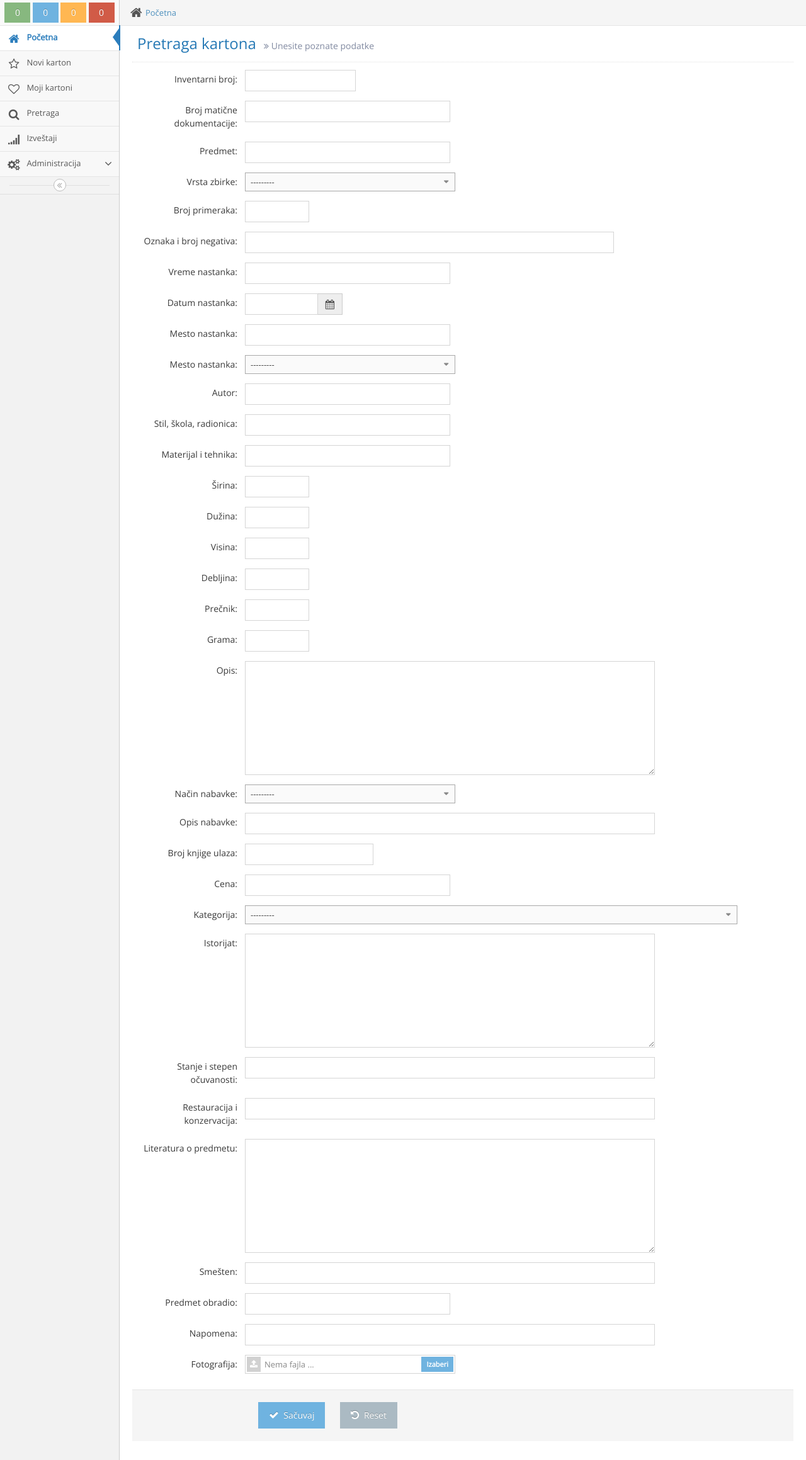
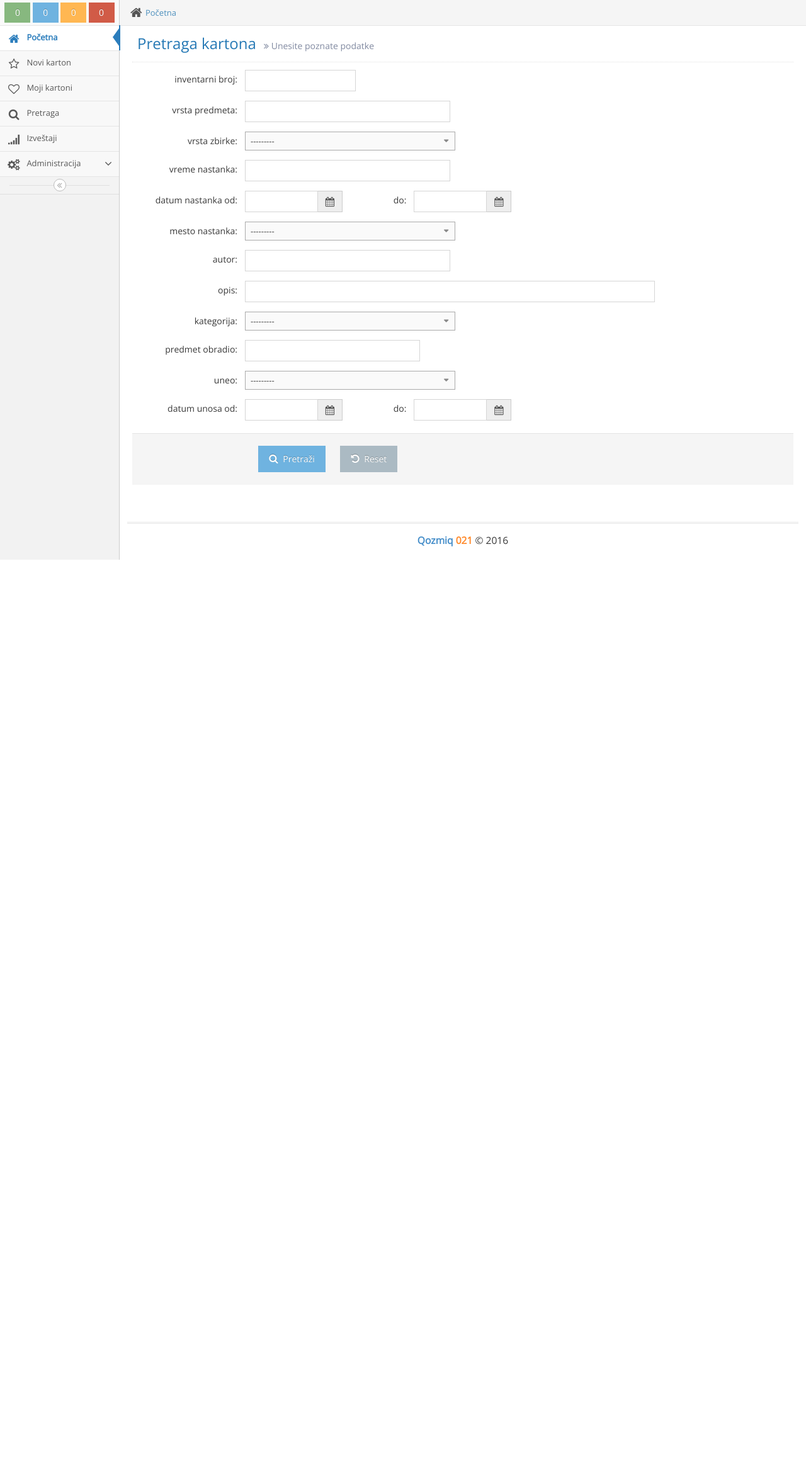
Before and after one commit to mbranko/kartonpmv, a Django app: page /pretraga/ in a window 1280 px wide. Shown: the part 45-2364 px from the top of the page at 63% size. After the commit the page ends 934 px from the top, so only its background shows below. Run offline with Django 3.2, Linux system fonts and the light colour scheme; a user stored in the database is signed in; tables that the repository leaves empty hold one stand-in row (values such as "Sample post"); parts of the project's set-up code (start-up, migrations or seed data) failed here and were passed over; some libraries are stand-ins or nearby versions.

Commit message:
Pretraga i prikaz 'moji kartoni'.

```diff
--- a/osnovni/forms.py
+++ b/osnovni/forms.py
@@ -1,7 +1,8 @@
 #!/usr/bin/env python
 # -*- coding: utf-8 -*-
 
-from django.forms import *
+from django.forms import IntegerField, CharField, ModelChoiceField, DateField, Textarea, DateInput, HiddenInput, \
+    ModelForm, Form
 from osnovni.models import MuzejskiPredmet, VrstaZbirke, KategorijaPredmeta
 from orgsema.models import NaseljenoMesto, Radnik
 
@@ -22,16 +23,16 @@ class PredmetForm(ModelForm):
 
 class PredmetSearchForm(Form):
     inv_br = IntegerField(label=u'inventarni broj', min_value=1, required=False)
-    br_mat_dok = CharField(label=u'broj matične dokumentacije', required=False)
     vrsta_predmeta = CharField(label=u'vrsta predmeta', required=False)
     vrsta_zbirke = ModelChoiceField(queryset=VrstaZbirke.objects.all(), label=u'vrsta zbirke', required=False)
     vreme_nastanka = CharField(label=u'vreme nastanka', required=False)
-    datum_nastanka1 = DateField(label=u'datum nastanka od', required=False)
-    datum_nastanka2 = DateField(label=u'datum nastanka do', required=False)
+    datum_nastanka1 = DateField(widget=DateInput(format='%d.%m.%Y.'), input_formats=('%d.%m.%Y.',), label=u'datum nastanka od', required=False)
+    datum_nastanka2 = DateField(widget=DateInput(format='%d.%m.%Y.'), input_formats=('%d.%m.%Y.',), label=u'do', required=False)
     mesto_nastanka = ModelChoiceField(queryset=NaseljenoMesto.objects.all(), label=u'mesto nastanka', required=False)
     opis = CharField(label=u'opis', required=False)
+    autor = CharField(label=u'autor', required=False)
     kategorija = ModelChoiceField(queryset=KategorijaPredmeta.objects.all(), label=u'kategorija', required=False)
     obradio = CharField(label=u'predmet obradio', required=False)
-    uneo = ModelChoiceField(queryset=Radnik.objects.all(), required=False, label=u'karton uneo')
-    datum_unosa1 = DateField(label=u'datum unosa od', required=False)
-    datum_unosa2 = DateField(label=u'datum unosa do', required=False)
+    uneo = ModelChoiceField(queryset=Radnik.objects.all(), label=u'uneo', required=False)
+    datum_unosa1 = DateField(widget=DateInput(format='%d.%m.%Y.'), input_formats=('%d.%m.%Y.',), label=u'datum unosa od', required=False)
+    datum_unosa2 = DateField(widget=DateInput(format='%d.%m.%Y.'), input_formats=('%d.%m.%Y.',), label=u'do', required=False)
--- a/osnovni/models.py
+++ b/osnovni/models.py
@@ -102,8 +102,8 @@ class MuzejskiPredmet(models.Model):
     napomena = models.CharField(u'napomena', max_length=2000, blank=True, null=True)
     br_protokola = models.CharField(u'broj delovodnog protokola', max_length=50, blank=True, null=True)
     br_racuna = models.CharField(u'broj računa', max_length=50, blank=True, null=True)
-    datum_kreiranja = models.DateField(u'datum upisa')
-    kreirao = models.ForeignKey(Radnik, verbose_name=u'kreator zapisa')
+    datum_kreiranja = models.DateField(u'datum unosa')
+    kreirao = models.ForeignKey(Radnik, verbose_name=u'zapis uneo')
     fotografija = models.FileField(verbose_name=u'fotografija', upload_to=get_path_fotografija, blank=True, null=True)
 
     def basepath(self):
--- /dev/null
+++ b/osnovni/templates/osnovni/pretraga.html
@@ -0,0 +1,191 @@
+{% extends "base.html" %}
+{% load widget_tweaks %}
+{% load label_class %}
+
+{% block pagetitle %}{{ pagetitle }}{% endblock %}
+{% block maintitle %}{{ maintitle }}{% endblock %}
+{% block titleinfo %}{{ titleinfo }}{% endblock %}
+
+{% block content %}
+
+<form class="form-horizontal" role="form" method="post">
+
+  {% csrf_token %}
+
+  <div class="form-group">
+    {{ form.inv_br|label_with_classes:"col-sm-2 control-label no-padding-right"}}
+    <div class="col-sm-5">
+      {{ form.inv_br|add_class:"col-xs-10 col-sm-5" }}
+    </div>
+  </div>
+
+  <div class="form-group">
+    {{ form.vrsta_predmeta|label_with_classes:"col-sm-2 control-label no-padding-right"}}
+    <div class="col-sm-9">
+      {{ form.vrsta_predmeta|add_class:"col-xs-10 col-sm-5" }}
+    </div>
+  </div>
+
+  <div class="form-group">
+    {{ form.vrsta_zbirke|label_with_classes:"col-sm-2 control-label no-padding-right"}}
+    <div class="col-sm-4">
+      {{ form.vrsta_zbirke|add_class:"chosen-select" }}
+    </div>
+  </div>
+
+  <div class="form-group">
+    {{ form.vreme_nastanka|label_with_classes:"col-sm-2 control-label no-padding-right"}}
+    <div class="col-sm-9">
+      {{ form.vreme_nastanka|add_class:"col-xs-10 col-sm-5" }}
+    </div>
+  </div>
+
+  <div class="form-group">
+    {{ form.datum_nastanka1|label_with_classes:"col-sm-2 control-label no-padding-right"}}
+    <div class="col-sm-2">
+      <div class="input-group">
+        {{ form.datum_nastanka1|add_class:"form-control date-picker "|attr:"data-date-format:dd.mm.yyyy." }}
+        <span class="input-group-addon">
+          <i class="fa fa-calendar bigger-110"></i>
+          {% if form.datum_nastanka1.errors %}<i class="ace-icon fa fa-times-circle red"></i>{% endif %}
+        </span>
+      </div>
+    </div>
+    {{ form.datum_nastanka2|label_with_classes:"col-sm-1 control-label no-padding-right"}}
+    <div class="col-sm-2">
+      <div class="input-group">
+        {{ form.datum_nastanka2|add_class:"form-control date-picker "|attr:"data-date-format:dd.mm.yyyy." }}
+        <span class="input-group-addon">
+          <i class="fa fa-calendar bigger-110"></i>
+          {% if form.datum_nastanka2.errors %}<i class="ace-icon fa fa-times-circle red"></i>{% endif %}
+        </span>
+      </div>
+    </div>
+  </div>
+
+  <div class="form-group">
+    {{ form.mesto_nastanka|label_with_classes:"col-sm-2 control-label no-padding-right"}}
+    <div class="col-sm-4">
+      {{ form.mesto_nastanka|add_class:"chosen-select" }}
+    </div>
+  </div>
+
+  <div class="form-group">
+    {{ form.autor|label_with_classes:"col-sm-2 control-label no-padding-right"}}
+    <div class="col-sm-9">
+      {{ form.autor|add_class:"col-xs-10 col-sm-5" }}
+    </div>
+  </div>
+
+  <div class="form-group">
+    {{ form.opis|label_with_classes:"col-sm-2 control-label no-padding-right"}}
+    <div class="col-sm-9">
+      {{ form.opis|add_class:"col-xs-10 col-sm-10" }}
+    </div>
+  </div>
+
+  <div class="form-group">
+    {{ form.kategorija|label_with_classes:"col-sm-2 control-label no-padding-right"}}
+    <div class="col-sm-4">
+      {{ form.kategorija|add_class:"chosen-select" }}
+    </div>
+  </div>
+
+  <div class="form-group">
+    {{ form.obradio|label_with_classes:"col-sm-2 control-label no-padding-right"}}
+    <div class="col-sm-4">
+      {{ form.obradio|add_class:"col-xs-10 col-sm-10" }}
+    </div>
+  </div>
+
+  <div class="form-group">
+    {{ form.uneo|label_with_classes:"col-sm-2 control-label no-padding-right"}}
+    <div class="col-sm-4">
+      {{ form.uneo|add_class:"chosen-select" }}
+    </div>
+  </div>
+
+  <div class="form-group">
+    {{ form.datum_unosa1|label_with_classes:"col-sm-2 control-label no-padding-right"}}
+    <div class="col-sm-2">
+      <div class="input-group">
+        {{ form.datum_unosa1|add_class:"form-control date-picker "|attr:"data-date-format:dd.mm.yyyy." }}
+        <span class="input-group-addon">
+          <i class="fa fa-calendar bigger-110"></i>
+          {% if form.datum_unosa1.errors %}<i class="ace-icon fa fa-times-circle red"></i>{% endif %}
+        </span>
+      </div>
+    </div>
+    {{ form.datum_unosa2|label_with_classes:"col-sm-1 control-label no-padding-right"}}
+    <div class="col-sm-2">
+      <div class="input-group">
+        {{ form.datum_unosa2|add_class:"form-control date-picker "|attr:"data-date-format:dd.mm.yyyy." }}
+        <span class="input-group-addon">
+          <i class="fa fa-calendar bigger-110"></i>
+          {% if form.datum_unosa2.errors %}<i class="ace-icon fa fa-times-circle red"></i>{% endif %}
+        </span>
+      </div>
+    </div>
+  </div>
+
+
+  <div class="clearfix form-actions">
+    <div class="col-md-offset-2 col-md-9">
+      <button class="btn btn-info" type="submit">
+        <i class="ace-icon fa fa-search bigger-110"></i>
+        Pretraži
+      </button>
+      &nbsp; &nbsp; &nbsp;
+      <button class="btn" type="reset">
+        <i class="ace-icon fa fa-undo bigger-110"></i>
+        Reset
+      </button>
+    </div>
+  </div>
+
+</form>
+
+{% endblock %}
+
+{% block pagescript %}
+<script type="text/javascript">
+// chosen plugin
+$('.chosen-select').chosen({allow_single_deselect:true});
+//resize the chosen on window resize
+$(window)
+.off('resize.chosen')
+.on('resize.chosen', function() {
+  $('.chosen-select').each(function() {
+     var $this = $(this);
+     $this.next().css({'width': $this.parent().width()});
+  })
+}).trigger('resize.chosen');
+
+//datepicker plugin
+//link
+$('.date-picker').datepicker({
+  autoclose: true,
+  todayHighlight: true
+})
+//show datepicker when clicking on the icon
+.next().on(ace.click_event, function(){
+  $(this).prev().focus();
+});
+
+$('#id_fotografija').ace_file_input({
+  no_file:'Nema fajla ...',
+  btn_choose:'Izaberi',
+  btn_change:'Izmeni',
+  droppable:false,
+  onchange:null,
+  thumbnail:false, //| true | large
+  whitelist:'gif|png|jpg|jpeg|tiff',
+  blacklist:'exe|php'
+  //onchange:''
+  //
+});
+//pre-show a file name, for example a previously selected file
+//$('#id_fotografija').ace_file_input('show_file_list', ['myfile.txt'])
+
+</script>
+{% endblock %}
--- a/osnovni/urls.py
+++ b/osnovni/urls.py
@@ -1,9 +1,10 @@
 from django.conf.urls import url
-from osnovni.views import index, novi_predmet, predmet, pretraga
+from osnovni.views import index, novi_predmet, predmet, pretraga, moji_predmeti
 
 urlpatterns = [
     url(r'^$', index, name='index'),
     url(r'^novi/$', novi_predmet, name='novi'),
     url(r'^karton/(?P<predmet_id>\d+)/$', predmet, name='edit'),
     url(r'^pretraga/$', pretraga, name='pretraga'),
+    url(r'^moji/$', moji_predmeti, name='moji'),
 ]
--- a/osnovni/views.py
+++ b/osnovni/views.py
@@ -1,12 +1,15 @@
 #!/usr/bin/env python
 # -*- coding: utf-8 -*-
 
-from datetime import datetime
+import datetime
 from django.contrib.auth.decorators import login_required
 from django.shortcuts import render, redirect
+from django.db.models import Q
+from django_tables2 import RequestConfig
 
-from osnovni.forms import PredmetForm
+from osnovni.forms import PredmetForm, PredmetSearchForm
 from osnovni.models import *
+from osnovni.tables import *
 
 
 @login_required
@@ -67,12 +70,121 @@ def predmet(request, predmet_id):
 @login_required
 def pretraga(request):
     if request.method == 'POST':
-        form = PredmetForm(request.POST)
-        print form.cleaned_data
+        form = PredmetSearchForm(request.POST)
+        if form.is_valid():
+            query = None
+            query_desc = ''
+
+            inv_br = form.cleaned_data['inv_br']
+            if inv_br is not None and inv_br != '':
+                q = Q(inv_broj=inv_br)
+                query = query & q if query is not None else q
+                query_desc += ' inv.br:' + str(inv_br)
+
+            vrsta_predmeta = form.cleaned_data['vrsta_predmeta']
+            if vrsta_predmeta is not None and vrsta_predmeta != '':
+                q = Q(vrsta_predmeta__icontains=vrsta_predmeta)
+                query = query & q if query is not None else q
+                query_desc += ' predmet:' + vrsta_predmeta
+
+            vrsta_zbirke = form.cleaned_data['vrsta_zbirke']
+            if vrsta_zbirke is not None:
+                q = Q(vrsta_zbirke_id=vrsta_zbirke.id)
+                query = query & q if query is not None else q
+                query_desc += ' zbirka:' + vrsta_zbirke.naziv
+
+            vreme_nastanka = form.cleaned_data['vreme_nastanka']
+            if vreme_nastanka is not None and vreme_nastanka != '':
+                q = Q(vreme_nastanka__icontains=vreme_nastanka)
+                query = query & q if query is not None else q
+                query_desc += ' vreme:' + vreme_nastanka
+
+            datum_nastanka1 = form.cleaned_data['datum_nastanka1']
+            if datum_nastanka1 is not None:
+                q = Q(datum_nastanka__gte=datum_nastanka1)
+                query = query & q if query is not None else q
+                query_desc += ' od:' + datetime.strftime(datum_nastanka1, '%d.%m.%Y.')
+
+            datum_nastanka2 = form.cleaned_data['datum_nastanka2']
+            if datum_nastanka2 is not None:
+                q = Q(datum_nastanka__lte=datum_nastanka2)
+                query = query & q if query is not None else q
+                query_desc += ' do:' + datetime.strftime(datum_nastanka2, '%d.%m.%Y.')
+
+            mesto_nastanka = form.cleaned_data['mesto_nastanka']
+            if mesto_nastanka is not None:
+                q = Q(mesto_nastanka2=mesto_nastanka)
+                query = query & q if query is not None else q
+                query_desc += ' mesto:' + mesto_nastanka.naziv
+
+            autor = form.cleaned_data['autor']
+            if autor is not None and autor != '':
+                q = Q(autor__icontains=autor)
+                query = query & q if query is not None else q
+                query_desc += ' autor:' + autor
+
+            opis = form.cleaned_data['opis']
+            if opis is not None and opis != '':
+                q = Q(opis__icontains=opis)
+                query = query & q if query is not None else q
+                query_desc += ' opis:' + opis
+
+            kategorija = form.cleaned_data['kategorija']
+            if kategorija is not None:
+                q = Q(kategorija=kategorija)
+                query = query & q if query is not None else q
+                query_desc += ' kat:' + kategorija.naziv
+
+            obradio = form.cleaned_data['obradio']
+            if obradio is not None and obradio != '':
+                q = Q(obradio__icontains=obradio)
+                query = query & q if query is not None else q
+                query_desc += ' obradio:' + obradio
+
+            uneo = form.cleaned_data['uneo']
+            if uneo is not None:
+                q = Q(kreirao=uneo)
+                query = query & q if query is not None else q
+                query_desc += ' uneo:' + uneo.puno_ime()
+
+            datum_unosa1 = form.cleaned_data['datum_unosa1']
+            if datum_unosa1 is not None:
+                q = Q(datum_kreiranja__gte=datum_unosa1)
+                query = query & q if query is not None else q
+                query_desc += ' unos_od:' + datetime.strftime(datum_unosa1, '%d.%m.%Y.')
+
+            datum_unosa2 = form.cleaned_data['datum_unosa2']
+            if datum_unosa2 is not None:
+                q = Q(datum_kreiranja__lte=datum_unosa2)
+                query = query & q if query is not None else q
+                query_desc += ' unos_do:' + datetime.strftime(datum_unosa2, '%d.%m.%Y.')
+
+            print(query)
+            if query is None:
+                predmeti = MuzejskiPredmet.objects.all()
+            else:
+                predmeti = MuzejskiPredmet.objects.filter(query).distinct()
+            return _prikazi_predmete(request, predmeti, u'Pretraga kartona', u'Rezultati pretrage', query_desc)
     else:
-        form = PredmetForm()
+        form = PredmetSearchForm()
     context = {'form': form,
                'pagetitle': u'Pretraga kartona',
                'maintitle': u'Pretraga kartona',
                'titleinfo': u'Unesite poznate podatke'}
-    return render(request, 'osnovni/predmet.html', context)
+    return render(request, 'osnovni/pretraga.html', context)
+
+
+@login_required
+def moji_predmeti(request):
+    predmeti = MuzejskiPredmet.objects.filter(kreirao=request.user.radnik)
+    return _prikazi_predmete(request, predmeti, u'Moji kartoni', u'Moji kartoni', u'korisnika ' + request.user.username)
+
+
+def _prikazi_predmete(request, predmeti, pagetitle, maintitle, titleinfo):
+    table = PredmetList(predmeti)
+    RequestConfig(request, paginate={'per_page': 20}).configure(table)
+    context = {'table': table,
+               'pagetitle': pagetitle,
+               'maintitle': maintitle,
+               'titleinfo': titleinfo}
+    return render(request, 'osnovni/predmet_list.html', context)
--- a/templates/base.html
+++ b/templates/base.html
@@ -200,7 +200,7 @@
 					</li>
 
 					<li class="">
-						<a href="index.html">
+						<a href="{% url 'moji' %}">
 							<i class="menu-icon fa fa-heart-o"></i>
 							<span class="menu-text"> Moji kartoni </span>
 						</a>
```
Also changed, not shown: osnovni/tables.py (added, +17 -0 lines), osnovni/templates/osnovni/predmet_list.html (added, +14 -0 lines).
